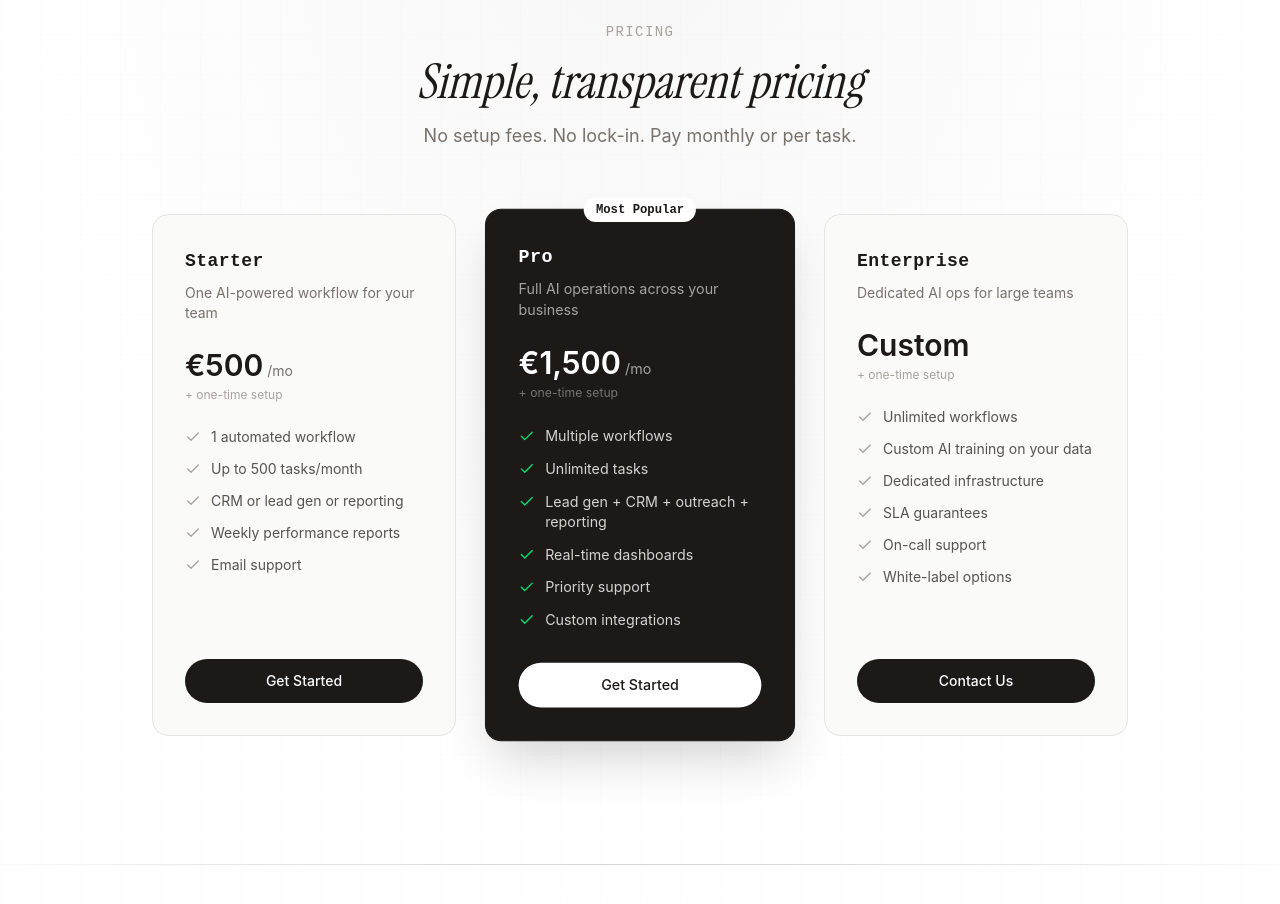
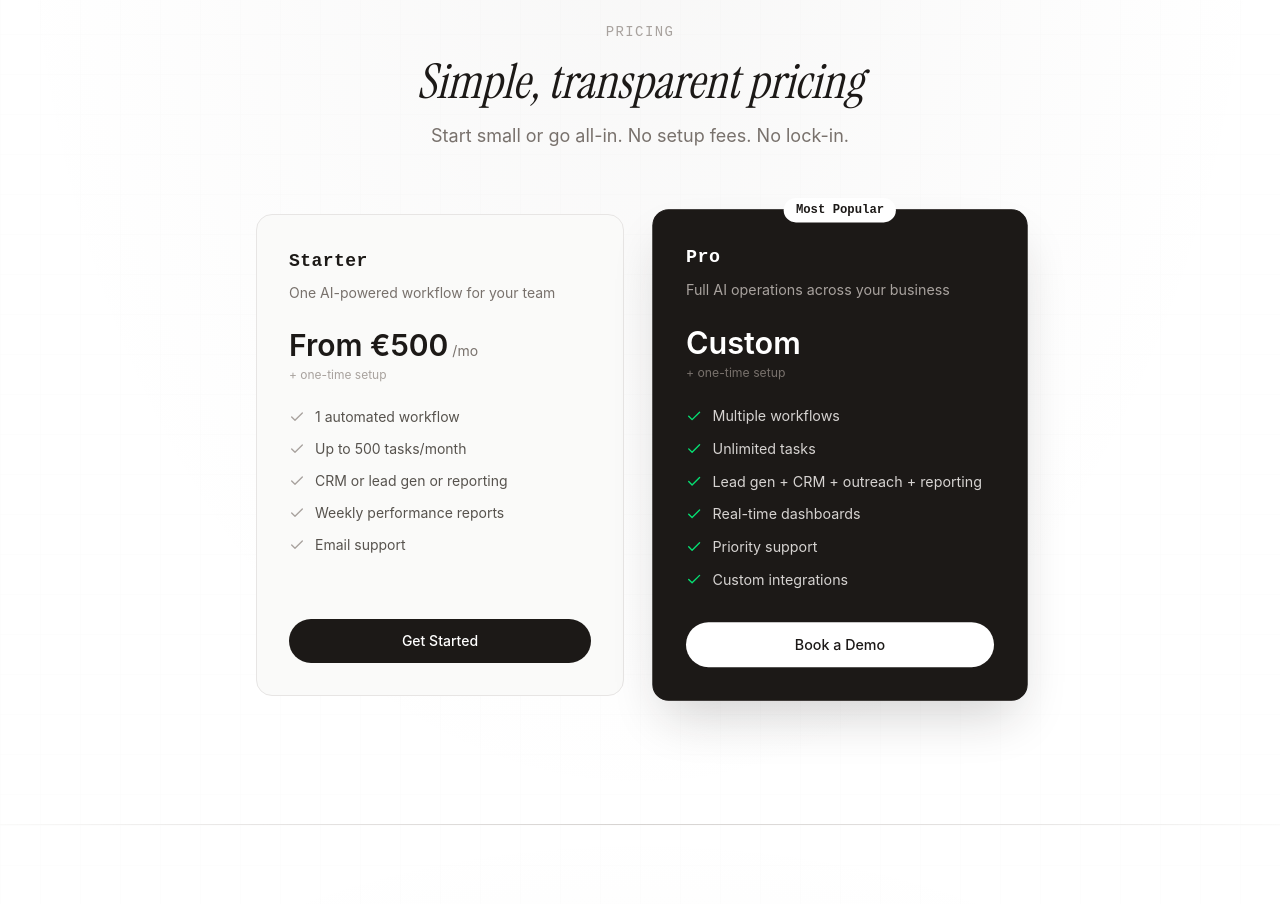
Before and after one commit to Fato07/elav-site, a Next.js app: page / in a window 1280 px wide. Shown: the part 9335-10239 px from the top of the page. Built offline with nearby package versions, Linux system fonts and the light colour scheme.

Commit message:
pricing: hybrid — Starter from €500, Pro custom/book demo, 2 tiers only

```diff
--- a/src/components/pricing.tsx
+++ b/src/components/pricing.tsx
@@ -7,7 +7,7 @@ const tiers = [
   {
     name: "Starter",
     setup: "",
-    monthly: "€500",
+    monthly: "From €500",
     description: "One AI-powered workflow for your team",
     features: [
       "1 automated workflow",
@@ -17,11 +17,12 @@ const tiers = [
       "Email support",
     ],
     highlighted: false,
+    cta: "Get Started",
   },
   {
     name: "Pro",
     setup: "",
-    monthly: "€1,500",
+    monthly: "Custom",
     description: "Full AI operations across your business",
     features: [
       "Multiple workflows",
@@ -32,21 +33,7 @@ const tiers = [
       "Custom integrations",
     ],
     highlighted: true,
-  },
-  {
-    name: "Enterprise",
-    setup: "",
-    monthly: "Custom",
-    description: "Dedicated AI ops for large teams",
-    features: [
-      "Unlimited workflows",
-      "Custom AI training on your data",
-      "Dedicated infrastructure",
-      "SLA guarantees",
-      "On-call support",
-      "White-label options",
-    ],
-    highlighted: false,
+    cta: "Book a Demo",
   },
 ];
 
@@ -81,7 +68,7 @@ export default function Pricing() {
           className="text-center mb-6"
         >
           <span className="inline-block px-4 py-2 rounded-full bg-stone-900 text-white text-sm font-[family-name:var(--font-mono)]">
-            Monthly subscription or pay-as-you-go. Cancel anytime.
+            Free trial · No credit card · Cancel anytime
           </span>
         </motion.div>
 
@@ -99,11 +86,11 @@ export default function Pricing() {
             Simple, transparent pricing
           </h2>
           <p className="text-stone-500 text-lg max-w-md mx-auto">
-            No setup fees. No lock-in. Pay monthly or per task.
+            Start small or go all-in. No setup fees. No lock-in.
           </p>
         </motion.div>
 
-        <div className="grid grid-cols-1 md:grid-cols-3 gap-6 lg:gap-8">
+        <div className="grid grid-cols-1 md:grid-cols-2 gap-6 lg:gap-8 max-w-3xl mx-auto">
           {tiers.map((tier, idx) => (
             <motion.div
               key={tier.name}
@@ -195,7 +182,7 @@ export default function Pricing() {
                     : "bg-stone-900 text-white hover:bg-stone-800 hover:shadow-lg"
                 }`}
               >
-                {tier.name === "Enterprise" ? "Contact Us" : "Get Started"}
+                {tier.cta || "Get Started"}
               </a>
             </motion.div>
           ))}
```
